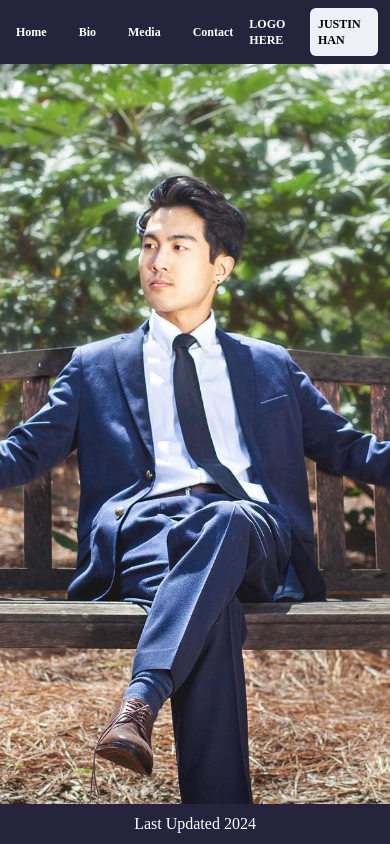
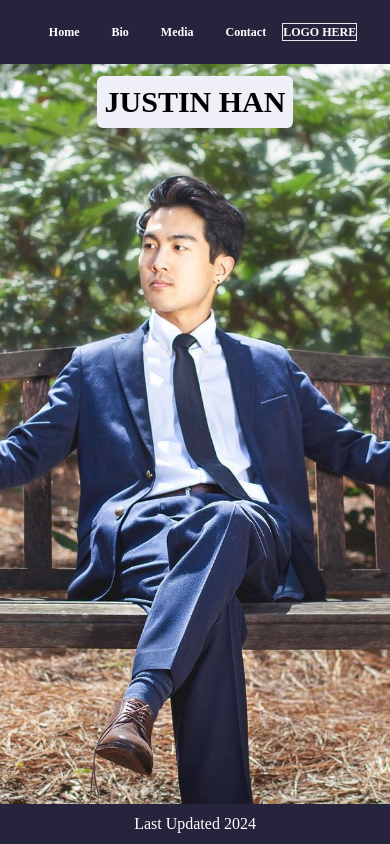
Before and after one commit to mzsellem/justin-han, a Next.js app: page / in a window 390 px wide. Shown: the top 844 px of the page. Built offline with nearby package versions, Linux system fonts and the light colour scheme.

Commit message:
format mobile vs. desktop navbar and intro

```diff
--- a/app/page.tsx
+++ b/app/page.tsx
@@ -108,11 +108,25 @@ export default function Home({title, link, imageUrl}: any) {
     // },
   ];
 
+  const [isMobile, setIsMobile] = React.useState(false);
+
+  // Function to check if the screen width is below a certain threshold
+  const checkIsMobile = () => {
+    setIsMobile(window.innerWidth < 768); // Adjust the threshold as needed
+  };
+
+  // Add event listener to check screen width on mount
+  React.useEffect(() => {
+    checkIsMobile();
+    window.addEventListener('resize', checkIsMobile);
+    return () => window.removeEventListener('resize', checkIsMobile);
+  }, []);
+
   return (
     <>
       <div className="flex">
         <div className="fixed z-10 text-xs font-bold text-white md:text-lg font-pro bg-bluesuit">
-          <div className="flex items-center justify-between w-screen h-16 md:space-x-10">
+          <div className="flex items-center justify-center w-screen h-16 md:justify-between md:space-x-10">
             <div className="flex items-center">
               <button onClick={() => scrollToSectionWithOffset(section1Ref, 110)} className="p-2 m-2 hover:text-yellowlight">Home</button>
               <button onClick={() => scrollToSectionWithOffset(section2Ref, 60)} className="p-2 m-2 hover:text-yellowlight">Bio</button>
@@ -122,10 +136,14 @@ export default function Home({title, link, imageUrl}: any) {
                 )}
               <button onClick={() => scrollToSectionWithOffset(section5Ref, 65)} className="p-2 m-2 hover:text-yellowlight">Contact</button>
             </div>
-            <div className="flex items-center">
-              <div className="flex mr-2">LOGO HERE</div>
-              <h1 className="p-2 mr-3 text-xs font-bold text-black rounded-md md:text-xl bg-grey font-pro">JUSTIN HAN</h1>
-            </div>
+            <div className="flex items-center text-center border">LOGO HERE</div>
+            {/* Conditionally render the <h1> only if not on mobile */}
+        {!isMobile && (
+          <div className="flex items-center">
+            <h1 className="p-2 mr-3 text-xs font-bold text-black border rounded-md md:text-white md:text-xl font-pro">JUSTIN HAN</h1>
+          </div>
+        )}
+
           </div>
         </div>
 
@@ -139,9 +157,12 @@ export default function Home({title, link, imageUrl}: any) {
           </div>
         </div>
 
-        <div className="flex justify-center w-screen h-screen">
-          <div ref={section1Ref} className="absolute mt-6 top-20 md:right-0 md:mr-6">
-            {/* <Intro /> */}
+        <div className="flex">
+          <div className="flex justify-center w-screen h-screen">
+            <div ref={section1Ref} className={`absolute -mt-1 top-20 ${isMobile ? '' : 'hidden'} md:right-0 md:mr-6`}>
+              {/* Render <Intro /> only if isMobile is true */}
+              {isMobile && <Intro />}
+            </div>
           </div>
         </div>
       </div>
```
